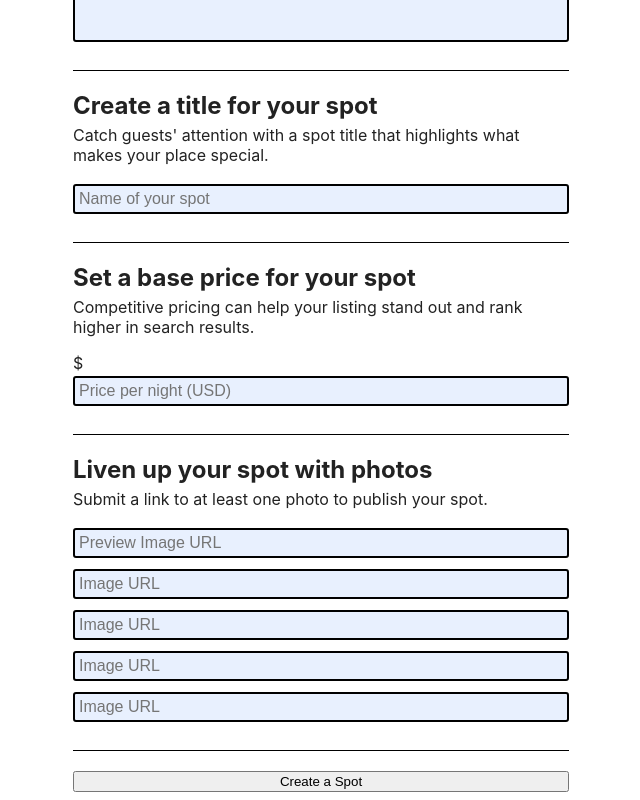
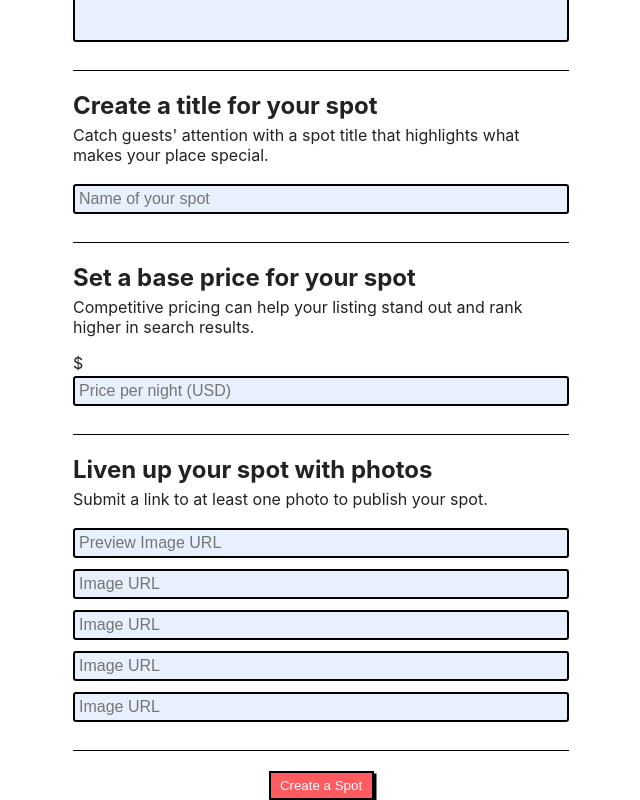
Before and after one commit to cpualei/sakari-wireframes-practice, a React (Create React App) app: page /spots/new in a window 1280 px wide. Shown: the part 790-1590 px from the top of the page, without its empty margins (319-959 px from the left). Built offline with nearby package versions, Linux system fonts and the light colour scheme.

Commit message:
styled create spot button, added default button styling to index.css

```diff
--- a/src/components/CreateSpot/CreateSpot.css
+++ b/src/components/CreateSpot/CreateSpot.css
@@ -72,3 +72,12 @@ div.form-sections input#description-textbox::placeholder {
     top: 0;
     padding: 4px;
 }
+
+form div#create-spot-button-container {
+    text-align: center;
+}
+
+form button {
+    width: 105px;
+    padding: 5px 0px;
+}
--- a/src/components/CreateSpot/index.js
+++ b/src/components/CreateSpot/index.js
@@ -80,7 +80,9 @@ const CreateSpot = () => {
           <input type="text" placeholder="Image URL" />
           <input type="text" placeholder="Image URL" />
         </div>
-        <button type="submit">Create a Spot</button>
+        <div id="create-spot-button-container">
+          <button type="submit">Create a Spot</button>
+        </div>
       </form>
     </div>
   );
--- a/src/components/SpotDetails/SpotDetails.css
+++ b/src/components/SpotDetails/SpotDetails.css
@@ -75,10 +75,5 @@ div.box span.box-info p {
 }
 
 div.box button {
-    background-color: #ff5b60;
-    color: white;
     padding: 10px 110px;
-    border: 2px solid black;
-    box-shadow: 2.5px 2.5px black;
-    cursor: pointer;
 }
--- a/src/index.css
+++ b/src/index.css
@@ -4,3 +4,11 @@ body {
     font-family: Circular,-apple-system,BlinkMacSystemFont,Roboto,Helvetica Neue,sans-serif;
     color: #222222;
 }
+
+button {
+    background-color: #ff5b60;
+    color: white;
+    border: 2px solid black;
+    box-shadow: 2.5px 2.5px black;
+    cursor: pointer;
+}
```
